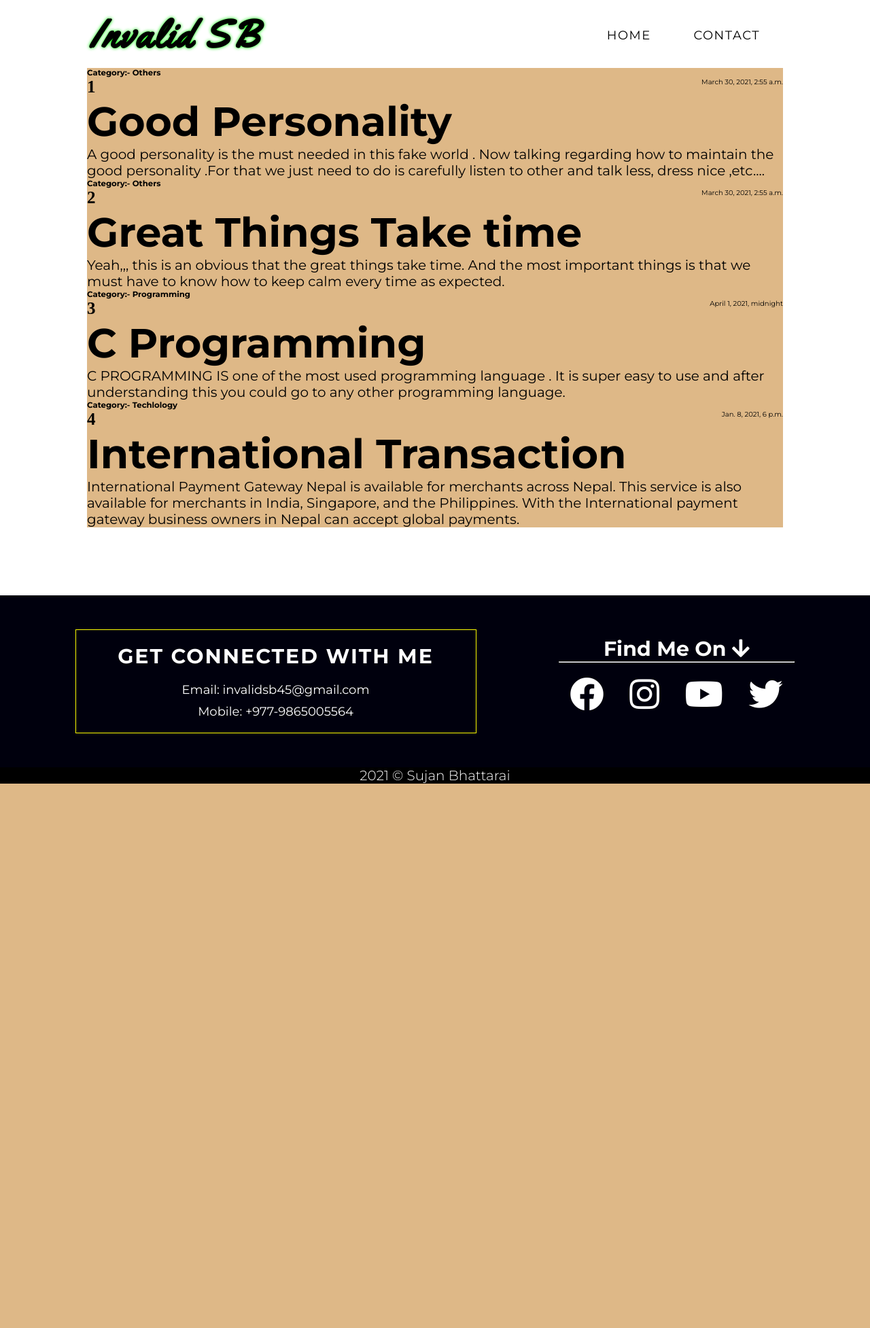
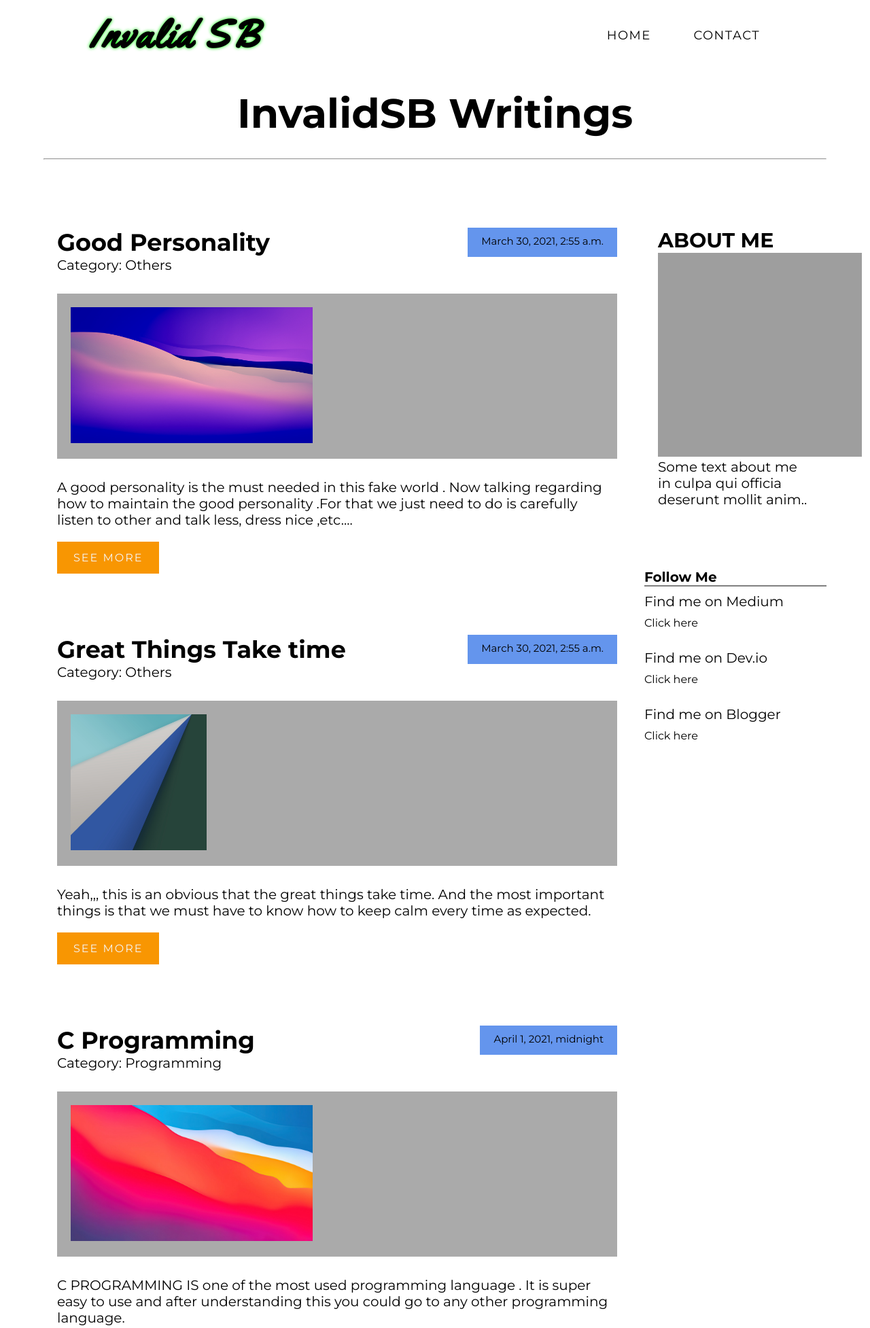
Before and after one commit to SujanSB/Django-portfolio, a Django app: page /blogs in a window 1280 px wide. Shown: the top 1954 px of the page at 68% size. Before the commit the page ends 1153 px from the top, so only its background shows below. Run offline with Django 3.2, Linux system fonts and the light colour scheme; data comes from the database, SQL or seed files in the repository; both versions use the stored data as it was after the commit; some libraries are stand-ins or nearby versions; grey boxes are pictures that could not be loaded.

Commit message:
BLog section edited

```diff
--- a/core/models.py
+++ b/core/models.py
@@ -38,14 +38,15 @@ class blogHaru(models.Model):
 	blog_category = [
 		('Programming', 'Programming'),
 		('Travel', 'Travel'),
-		('Education', 'Education'),
+		('Techlology', 'Techlology'),
+		('Motivation', 'Motivation'),
 		('Others', 'Others')
 	]
 	category = models.CharField(max_length=15, choices=blog_category)
 	title = models.CharField(max_length=200)
 	# subtitle = models.CharField(max_length=200)
 	description=models.TextField()
-	# thumbnail = models.ImageField(upload_to='blog_thumbnails', default='blog_thumbnails/blog.jpg')
+	thumbnail = models.ImageField(upload_to='blog_thumbnails')
 	date_posted = models.DateTimeField(default=timezone.now)
 
 	def __str__(self):
--- a/core/static/core/css/blogstyle.css
+++ b/core/static/core/css/blogstyle.css
@@ -1,38 +1,144 @@
 .blog{
-    width: 80%;
+    width: 90%;
     margin:100px auto;
-    background-color: beige;
 }
 .inner-blog{
-    margin: 30px auto;
+    margin: 50px auto;
     width: 100%;
     align-items: center;
     justify-content: center;
 }
-.inner-blog .blog-Topbar
-{
-display: flex;
-justify-content: space-between;
+
+
+
+/* try yaha bata */
+
+
+.header {
+    padding: 30px;
+    margin: 60px 0px 0px 0px;
+    font-size: 40px;
+    text-align: center;
+    background: white;
+  }
+  .row{
+      margin:60px auto;
+  }
+/* Create two unequal columns that floats next to each other */
+/* Left column */
+.leftcolumn {
+    float: left;
+    width: 75%;
+  }
+
+  /* Right column */
+  .rightcolumn {
+    float: left;
+    width: 25%;
+    padding-left: 20px;
+  }
+
+  /* Fake image */
+  .blog-img {
+    background-color: #aaa;
+    width: 100%;
+    padding: 20px;
+    margin:30px 0px;
+  }
+  .blog-img img{
+    height:200px;
+  }
+
+  /* Add a card effect for articles */
+  .card {
+     background-color: white;
+     padding: 20px;
+     margin-top: 20px;
+  }
+  .card  .blog-topPart h2{
+      font-size: 35px;
+  }
+  .card  .blog-topPart h3{
+      font-size: 25px;
+  }
+  .card .blog-lowpart{
+      margin:30px 0px;
+  }
+  .card p{
+      font-size: 20px;
+  }
+  .card a{
+    padding: 1.4rem 2.4rem;
+	display: inline-block;
+	background-color: rgb(248, 150, 2);
+	font-size: 1.6rem;
+	text-transform: uppercase;
+	text-decoration: none;
+	letter-spacing: .2rem;
+	margin-top: 10px;
+	color: whitesmoke;
+	transition: .3s ease background-color;
+  }
+  .card  .blog-topPart span{
+      font-size: 15px;
+      background-color: cornflowerblue;
+      padding: 10px 20px;
+  }
+  .card .blog-topPart{
+      display: flex;
+      flex-direction: row;
+      justify-content: space-between;
+  }
+  /* Clear floats after the columns */
+  .row:after {
+    content: "";
+    display: table;
+    clear: both;
+  }
+
+.rightcolumn .card h2{
+    font-size: 30px;
+    text-transform: uppercase;
 
 }
-.perticular-blog{
-    background-color: burlywood;
+.rightcolumn .blog-abt-img{
+    align-content: center;
+    justify-content: center;
 }
-.inner-blog h1{
-    font-size: 60px;
+.rightcolumn img{
+    height:300px;
+     width: 300px;
 }
-.inner-blog h2{
-    font-size: 25px;
-    font-family: poppins;
+
+.Follow-on-other-platform{
+    margin:60px 0px
 }
-.inner-blog p{
+.follow-head{
+    margin-bottom: 20px;
+    border-bottom: 2px solid gray;
+    font-size: 30px;
+}
+.Follow-on-other-platform h2,h3,p{
     font-size: 20px;
+    margin-bottom: 10px;
+}
+.Follow-on-other-platform a{
+    font-size: 16px;
+    margin-bottom: 30px;
+}
+.Follow-on-other-platform div{
+    margin-bottom: 30px;
 }
 
 
 
-
-
+/* Responsive layout - when the screen is less than 800px wide, make the two columns stack on top of each other instead of next to each other */
+@media screen and (max-width: 800px) {
+    .leftcolumn, .rightcolumn {
+      width: 100%;
+      padding: 0;
+    }
+  }
 
 
 
--- a/core/static/core/css/style.css
+++ b/core/static/core/css/style.css
@@ -265,7 +265,7 @@ background-color: rgba(0,0,23,0.2);
 	height: auto;
 	max-width: 500px;
 	position: relative;
-	z-index: -1;
+	z-index: -10;
 }
 
 .about .about-img .about-img-wrapper img {
@@ -287,6 +287,7 @@ box-shadow:0 0 5px rgb(0,0,23);
 	transform: translateY(-50%);
 	width: 80%;
 	height: 120%;
+	z-index: -10;
 	background-color: rgba(34, 33, 33, 0.158);
 }
 /* End About Section  */
--- a/core/templates/core/blogs.html
+++ b/core/templates/core/blogs.html
@@ -20,7 +20,7 @@
      <!-- Blog section start -->
 <section class="blog">
     <div class="inner-blog">
-        {% for blog in blogs %}
+        <!-- {% for blog in blogs %}
 
       <div class="perticular-blog">
           <h3>Category:- {{blog.category}}</h3>
@@ -29,6 +29,68 @@
         <p>{{blog.description}}</p>
         {% endfor %}
       </div>
+    </div> -->
+
+<div class="header">
+  <h2>InvalidSB Writings</h2>
+</div>
+<hr>
+    <div class="row">
+      <div class="leftcolumn">
+        {% for blog in blogs %}
+        <div class="card">
+          <div class="blog-topPart">
+            <h2>{{blog.title}}</h2>
+            <span>{{blog.date_posted}}</span>
+          </div>
+          <p>Category: {{blog.category}}</p>
+          <div class="blog-lowpart">
+            <div class="blog-img" >
+            <img src={{blog.thumbnail}}>
+            </div>
+            <p>{{blog.description}}</p>
+
+            <a href="#">See more</a>
+          </div>
+        </div>
+        {% endfor %}
+
+
+      </div>
+      <div class="rightcolumn">
+        <div class="card">
+          <h2>About Me</h2>
+          <div class="blog-abt-img" >
+            <img src="http://invalidsb.me/images/IMG_0097.JPG">
+
+          </div>
+          <p>Some text about me in culpa qui officia deserunt mollit anim..</p>
+        </div>
+        <!-- <div class="card">
+          <h3>Popular Post</h3>
+          <div class="fakeimg">Image</div><br>
+          <div class="fakeimg">Image</div><br>
+          <div class="fakeimg">Image</div>
+        </div> -->
+        <div class="Follow-on-other-platform">
+          <h2 class="follow-head">Follow Me</h2>
+        <div>
+          <p>Find me on Medium</p>
+          <a>Click here</a>
+        </div>
+        <div>
+          <p>Find me on Dev.io</p>
+          <a>Click here</a>
+        </div>
+        <div>
+          <p>Find me on Blogger</p>
+          <a>Click here</a>
+        </div>
+        </div>
+      </div>
+    </div>
+
+
     </div>
 </section>
 
```
Also changed, not shown: core/migrations/0013_auto_20210330_0840.py (added), core/migrations/0014_auto_20210330_0848.py (added), db.sqlite3, media/blog_thumbnails/macOS-BS1.jpg (added), media/blog_thumbnails/macOS-BS3.jpg (added), media/blog_thumbnails/mcOS-BS3.jpeg (added), media/blog_thumbnails/mcOS-BS6.jpeg (added).
